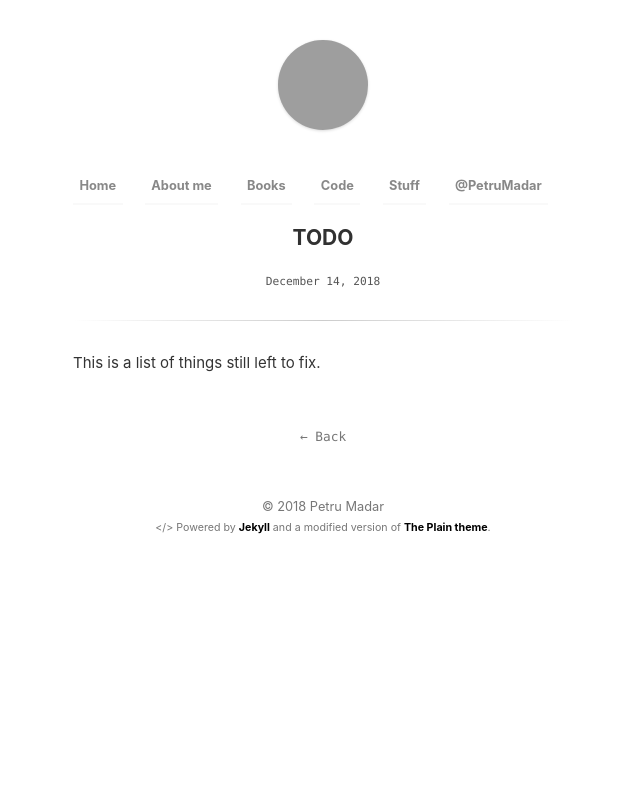
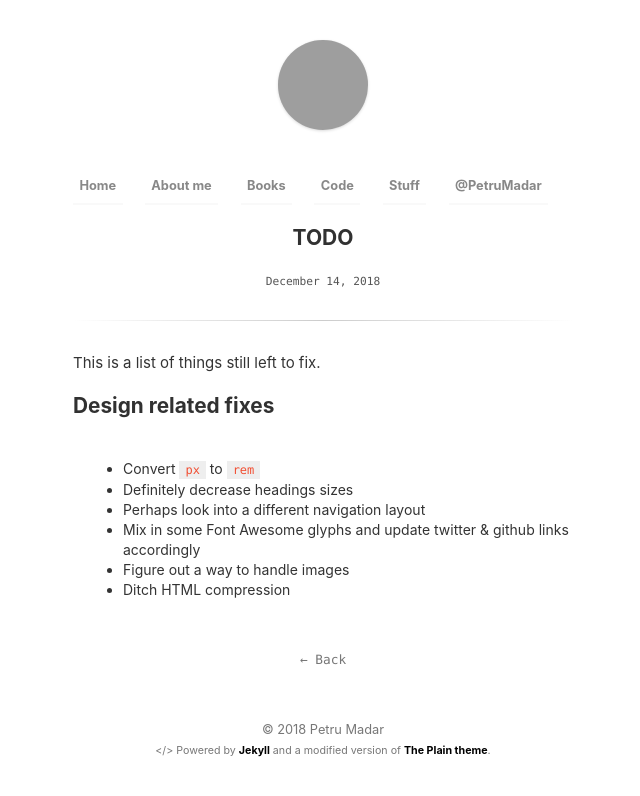
Before and after one commit to petru/prologue, a Jekyll site: the page built from _posts/2018-12-14-todo.md, in a window 1280 px wide. Shown: the top 796 px of the page, without its empty margins (317-957 px from the left). Built offline with Jekyll 4.4.1, drawn with Linux system fonts in a browser that asks for light colours; grey boxes are pictures that could not be loaded.

Commit message:
Update TODO

```diff
--- a/_posts/2018-12-14-todo.md
+++ b/_posts/2018-12-14-todo.md
@@ -4,3 +4,11 @@ title: TODO
 ---
 
 This is a list of things still left to fix.
+
+## Design related fixes
+* Convert `px` to `rem`
+* Definitely decrease headings sizes
+* Perhaps look into a different navigation layout
+* Mix in some Font Awesome glyphs and update twitter & github links accordingly
+* Figure out a way to handle images
+* Ditch HTML compression
```
